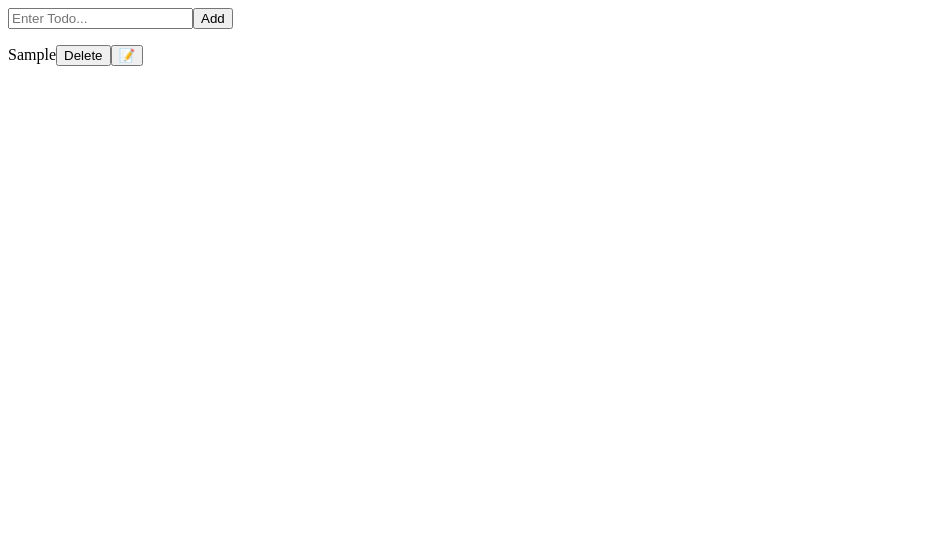
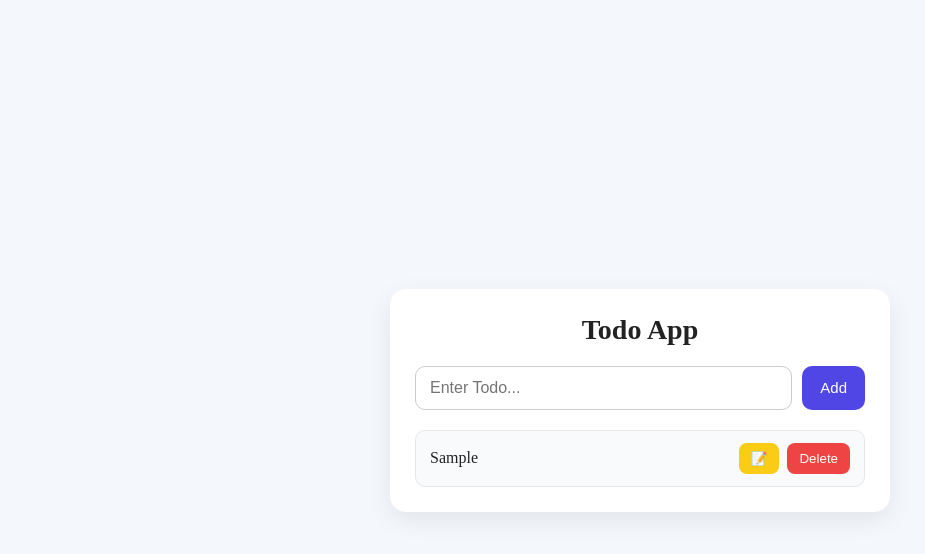
Before and after one commit to manav1913/To-do-React, a React (Vite) app: page / in a window 1280 px wide. Both pictures are taken after typing "Sample" into the empty fields and a click on the button "Add". Shown: the top 554 px of the page, without its empty margins (0-925 px from the left). Built offline with nearby package versions, Linux system fonts and the light colour scheme.

Commit message:
added localstorage using useEffect hook

```diff
--- /dev/null
+++ b/src/components/Todo.css
@@ -0,0 +1,115 @@
+* {
+  margin: 0;
+  padding: 0;
+  box-sizing: border-box;
+}
+
+.todo-container {
+  min-height: 100vh;
+  background: #f4f7fb;
+  display: flex;
+  justify-content: center;
+  align-items: center;
+  padding: 20px;
+}
+
+.todo-box {
+  width: 100%;
+  max-width: 500px;
+  background: white;
+  padding: 25px;
+  border-radius: 16px;
+  box-shadow: 0 8px 25px rgba(0, 0, 0, 0.08);
+}
+
+.todo-title {
+  text-align: center;
+  margin-bottom: 20px;
+  color: #222;
+  font-size: 28px;
+}
+
+.todo-input-section {
+  display: flex;
+  gap: 10px;
+  margin-bottom: 20px;
+}
+
+.todo-input {
+  flex: 1;
+  padding: 12px 14px;
+  border: 1px solid #ccc;
+  border-radius: 10px;
+  font-size: 16px;
+  outline: none;
+}
+
+.todo-input:focus {
+  border-color: #4f46e5;
+}
+
+.add-btn {
+  padding: 12px 18px;
+  border: none;
+  background: #4f46e5;
+  color: white;
+  border-radius: 10px;
+  cursor: pointer;
+  font-size: 15px;
+  transition: 0.3s;
+}
+
+.add-btn:hover {
+  opacity: 0.9;
+}
+
+.todo-list {
+  display: flex;
+  flex-direction: column;
+  gap: 12px;
+}
+
+.todo-item {
+  display: flex;
+  justify-content: space-between;
+  align-items: center;
+  background: #f8fafc;
+  padding: 12px 14px;
+  border-radius: 10px;
+  border: 1px solid #e5e7eb;
+}
+
+.todo-text {
+  font-size: 16px;
+  color: #222;
+  word-break: break-word;
+  max-width: 70%;
+}
+
+.todo-actions {
+  display: flex;
+  gap: 8px;
+}
+
+.edit-btn,
+.delete-btn {
+  border: none;
+  padding: 8px 12px;
+  border-radius: 8px;
+  cursor: pointer;
+  transition: 0.3s;
+}
+
+.edit-btn {
+  background: #facc15;
+}
+
+.delete-btn {
+  background: #ef4444;
+  color: white;
+}
+
+.edit-btn:hover,
+.delete-btn:hover {
+  opacity: 0.85;
+}
--- a/src/components/Todo.jsx
+++ b/src/components/Todo.jsx
@@ -1,12 +1,20 @@
-import React, { useState } from 'react'
+import React, { useEffect, useState } from 'react'
+import "./Todo.css"
 
 const Todo = () => {
 
 
 
-    const [todoList, setTodoList] = useState([])
+    const [todoList, setTodoList] = useState(()=>{
+        const saved = localStorage.getItem("todos")
+        return saved ? JSON.parse(saved): []
+    })
     const [input, setInput] = useState("")
     const [editIndex, setEditIndex] = useState(null)
+
+    useEffect(()=>{
+        localStorage.setItem("todos", JSON.stringify(todoList))
+    }, [todoList])
 
     const addTodo = () => {
         if (input.trim() === "") return
@@ -38,19 +46,36 @@ const Todo = () => {
     return (
 
         <>
-    <div>
-      <input type="text"
-       placeholder='Enter Todo...'
+            <div className="todo-container">
+                <div className="todo-box">
+                    <h2 className="todo-title">Todo App</h2>
+
+                    <div className="todo-input-section">
+                        <input
+                            type="text"
+                            placeholder="Enter Todo..."
                             value={input}
-       onChange={(e)=> setInput(e.target.value)}
+                            onChange={(e) => setInput(e.target.value)}
+                            className="todo-input"
                         />
-      <button onClick={addTodo}>Add</button>
-      {todoList.map((todo, index)=> <div key={index}>
-        <p>{todo}
-            <button onClick={() => deleteTodo(index)}>Delete</button>
-            <button onClick={()=> editTodo(index)}>📝</button>
-            </p>
-      </div>)}
+                        <button onClick={addTodo} className="add-btn">
+                            {editIndex !== null ? "Update" : "Add"}
+                        </button>
+                    </div>
+
+                    <div className="todo-list">
+                        {todoList.map((todo, index) => (
+                            <div key={index} className="todo-item">
+                                <p className="todo-text">{todo}</p>
+
+                                <div className="todo-actions">
+                                    <button onClick={() => editTodo(index)} className="edit-btn">📝</button>
+                                    <button onClick={() => deleteTodo(index)} className="delete-btn">Delete</button>
+                                </div>
+                            </div>
+                        ))}
+                    </div>
+                </div>
             </div>
 
         </>
```
Lines whose indentation alone changed are shown as unchanged.
